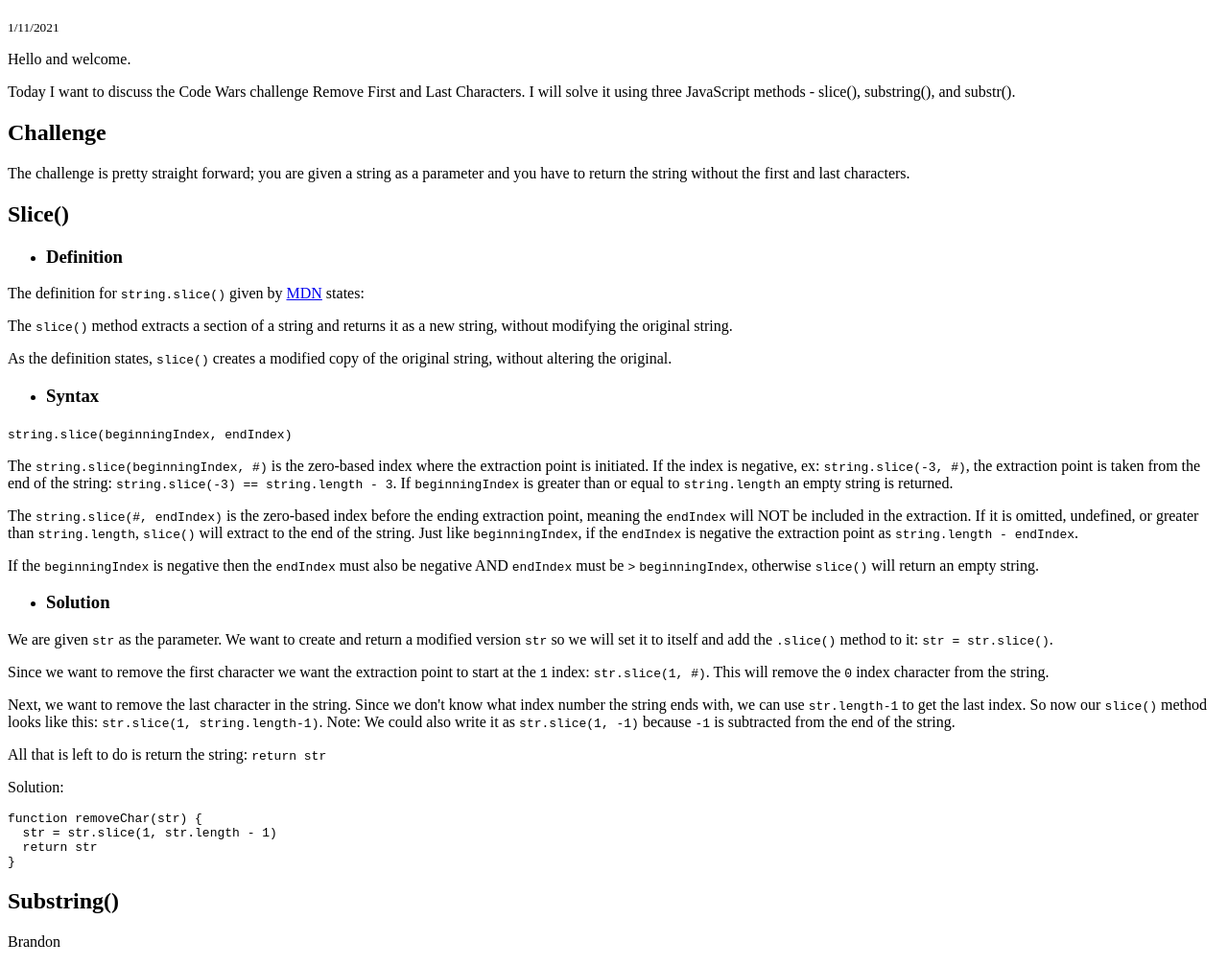
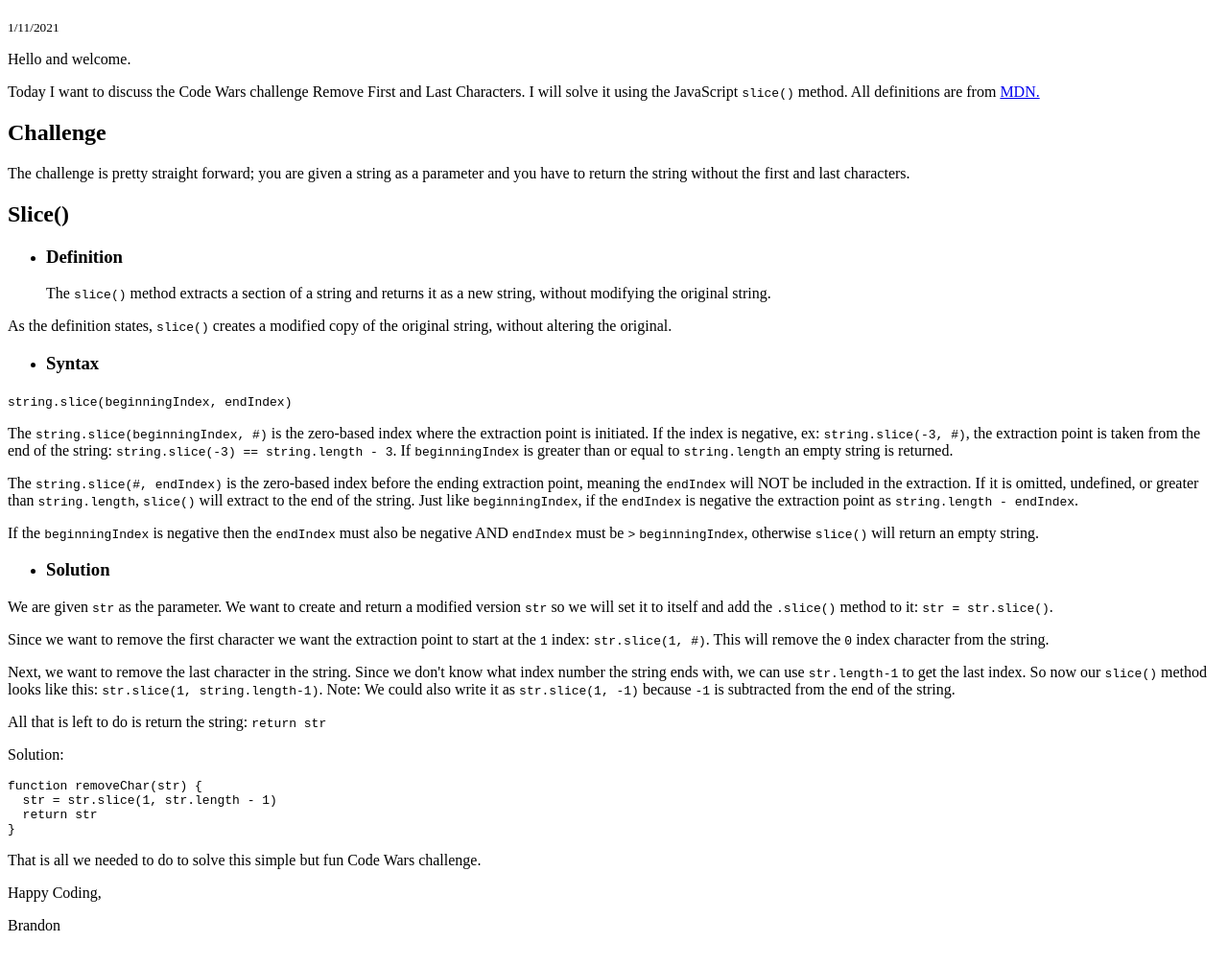
Before and after one commit to BrandonCzaja/Portfolio, a Gatsby site: page /codewars_remove_chars/ in a window 1280 px wide. Shown: the part 123-1130 px from the top of the page at 96% size. Built offline with nearby package versions, Linux system fonts and the light colour scheme; Gatsby itself is replaced by a stand-in of ours; some packages are replaced by stand-ins of ours; code samples lack their colours.

Commit message:
Finished post

````diff
--- a/src/mark/codewars_remove_chars.md
+++ b/src/mark/codewars_remove_chars.md
@@ -6,7 +6,7 @@ date: 1/11/2021
 
 Hello and welcome.
 
-Today I want to discuss the Code Wars challenge Remove First and Last Characters. I will solve it using three JavaScript methods - slice(), substring(), and substr().
+Today I want to discuss the Code Wars challenge Remove First and Last Characters. I will solve it using the JavaScript `slice()` method. All definitions are from <a href="https://developer.mozilla.org/en-US/docs/Web/JavaScript/Reference/Global_Objects/String/slice" target="_blank">MDN.</a>
 
 ## Challenge
 
@@ -16,9 +16,7 @@ The challenge is pretty straight forward; you are given a string as a parameter
 
 - ### Definition
 
-The definition for `string.slice()` given by <a href="https://developer.mozilla.org/en-US/docs/Web/JavaScript/Reference/Global_Objects/String/slice" target="_blank">MDN</a> states:
-
-The `slice()` method extracts a section of a string and returns it as a new string, without modifying the original string.
+> The `slice()` method extracts a section of a string and returns it as a new string, without modifying the original string.
 
 As the definition states, `slice()` creates a modified copy of the original string, without altering the original.
 
@@ -51,6 +49,8 @@ function removeChar(str) {
 }
 ```
 
-## Substring()
+That is all we needed to do to solve this simple but fun Code Wars challenge.
+
+Happy Coding,
 
 Brandon
````
